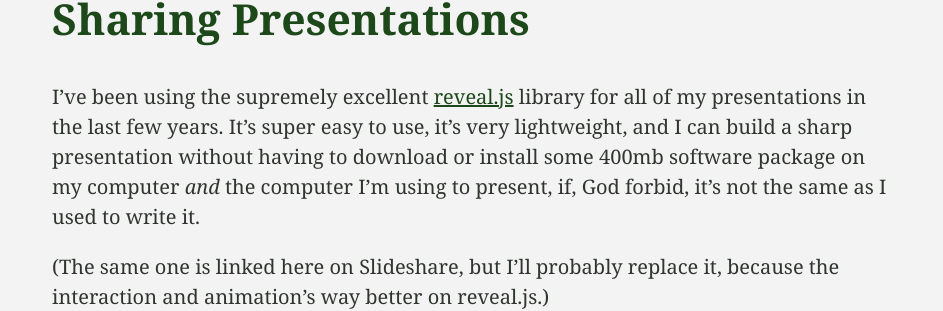
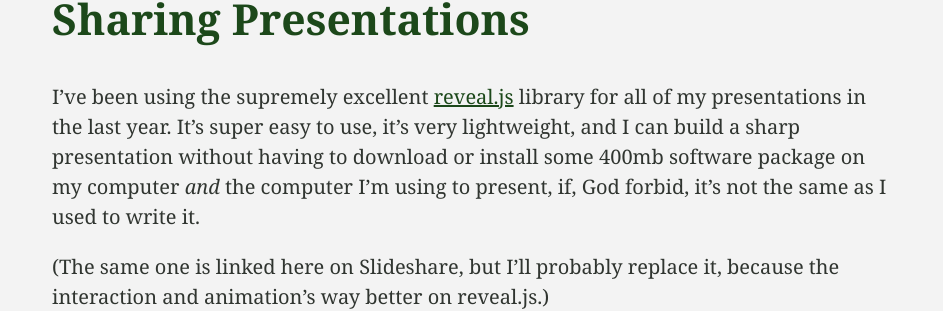
Before and after one commit to ajacksified/ajacksified.github.com, a Jekyll site: the page built from _posts/2013-08-16-sharing-presentations.markdown, in a window 1280 px wide. Shown: the part 125-436 px from the top of the page, without its empty margins (168-1111 px from the left). Built offline with Jekyll 4.4.1, drawn with Linux system fonts in a browser that asks for light colours; Markdown is read by kramdown in place of the engine named in the settings.

Commit message:
Update 2013-08-16-sharing-presentations.markdown

```diff
--- a/_posts/2013-08-16-sharing-presentations.markdown
+++ b/_posts/2013-08-16-sharing-presentations.markdown
@@ -9,7 +9,7 @@ categories:
 
 I've been using the supremely excellent
 [reveal.js](http://lab.hakim.se/reveal-js/) library for all of my presentations
-in the last few years. It's super easy to use, it's very lightweight, and I can
+in the last year. It's super easy to use, it's very lightweight, and I can
 build a sharp presentation without having to download or install some 400mb
 software package on my computer *and* the computer I'm using to present, if,
 God forbid, it's not the same as I used to write it.
```
